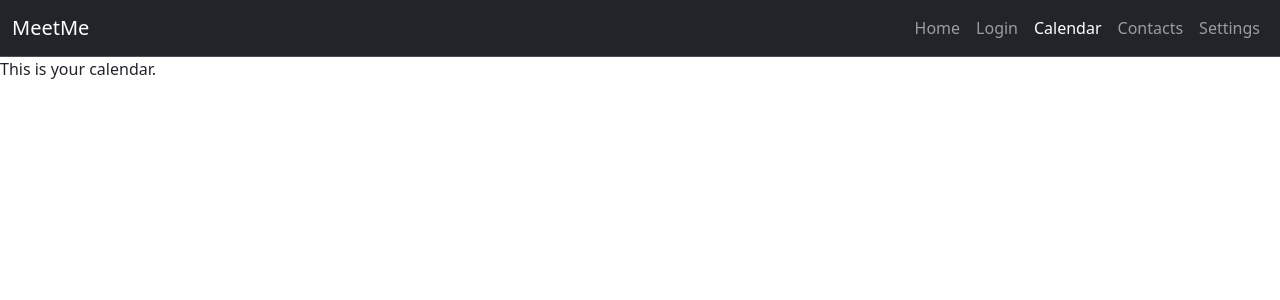
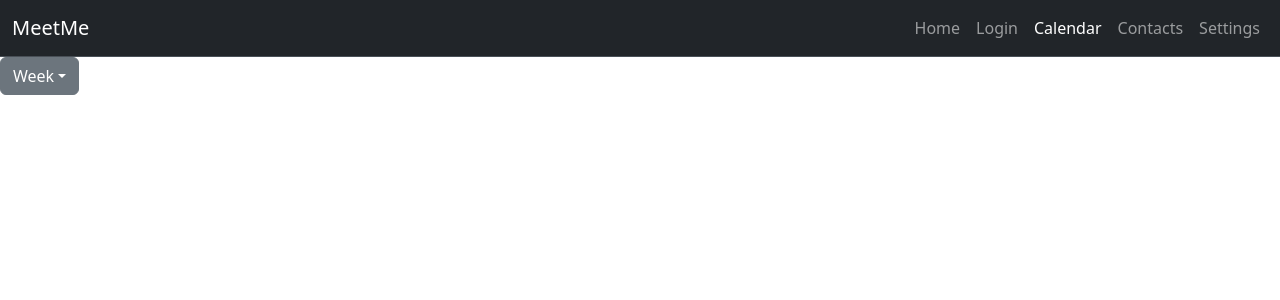
Before and after one commit to umbertogherardi/meetme-calendar, a React (Create React App) app in the folder frontend/meetme-app/: page /calendar in a window 1280 px wide. Shown: the top 300 px of the page. Built offline with nearby package versions, Linux system fonts and the light colour scheme.

Commit message:
Add frontend calendar view dropdown

```diff
--- a/frontend/meetme-app/src/components/Calendar.js
+++ b/frontend/meetme-app/src/components/Calendar.js
@@ -1,6 +1,21 @@
+import { Link } from 'react-router-dom';
+import { useState } from 'react';
+import 'bootstrap/dist/js/bootstrap.bundle';
+
 function Calendar() {
+    const [view, setView] = useState("Week");
+
     return (
-        <p>This is your calendar.</p>
+    <div className="dropdown">
+        <button className="btn btn-secondary dropdown-toggle" type="button" data-bs-toggle="dropdown" aria-expanded="false">
+            {view}
+        </button>
+        <ul className="dropdown-menu">
+            <li><Link to="" className="dropdown-item" onClick={() => setView("Month")}>Month</Link></li>
+            <li><Link to="" className="dropdown-item" onClick={() => setView("Week")}>Week</Link></li>
+            <li><Link to="" className="dropdown-item" onClick={() => setView("Day")}>Day</Link></li>
+        </ul>
+    </div>
     );
 }
 
```
